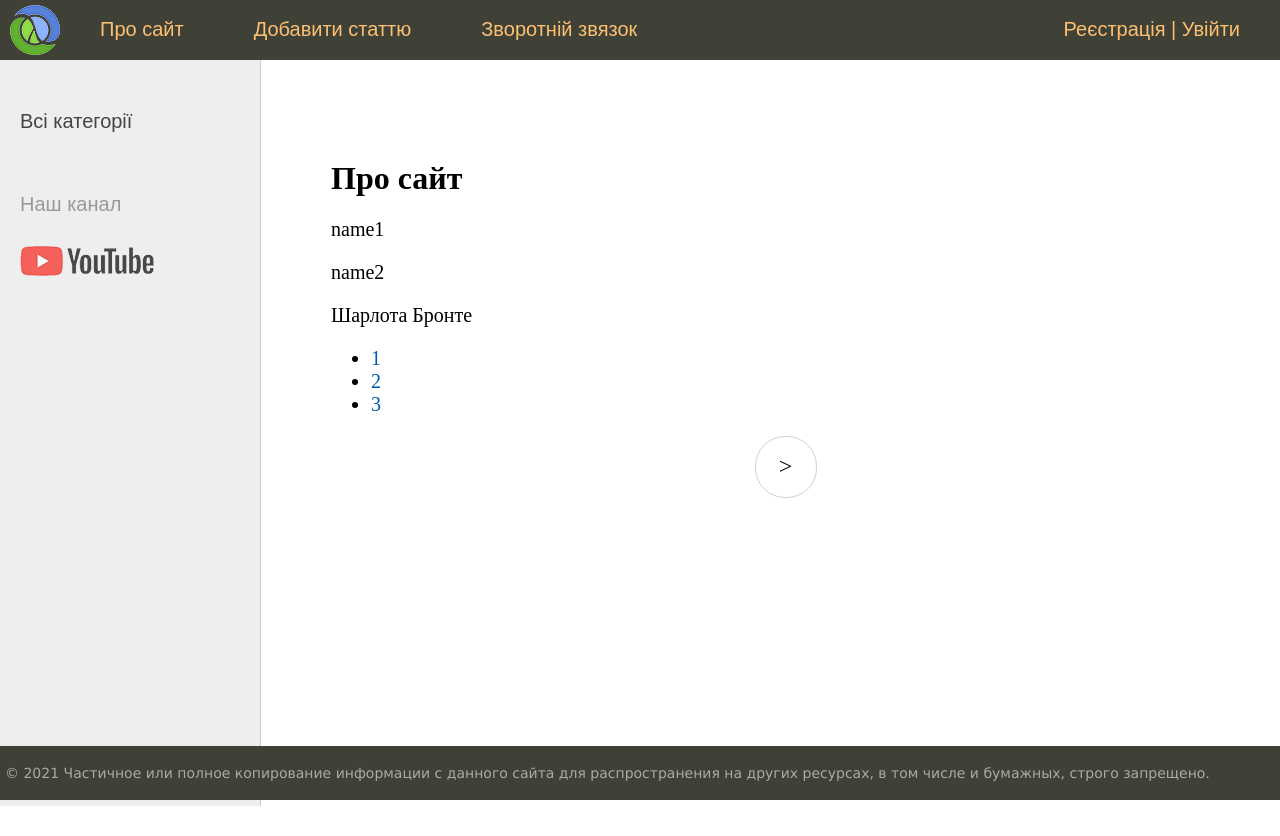
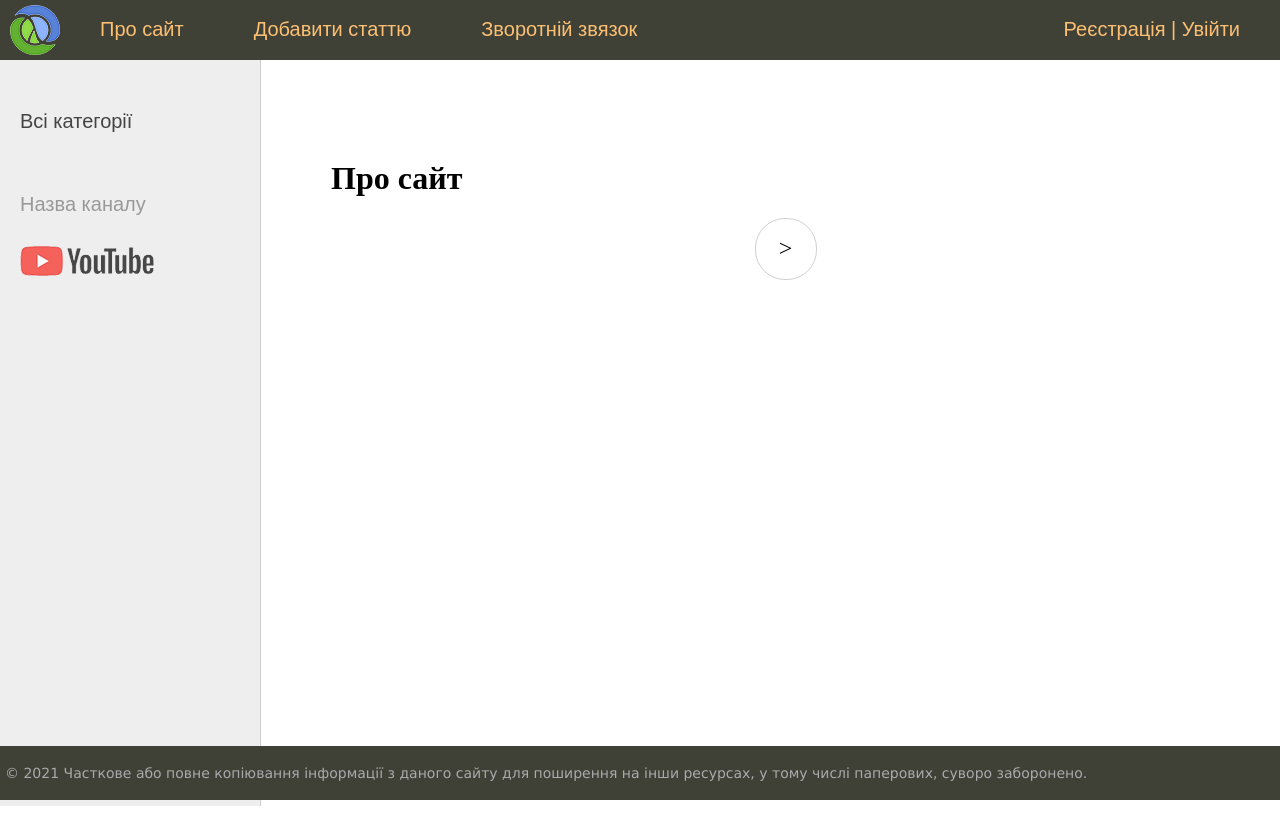
Before and after one commit to andrew18ned/cool-site, a Django app: page /about/ in a window 1280 px wide. Run offline with Django 4.2, Linux system fonts and the light colour scheme; data comes from the database, SQL or seed files in the repository; both versions use the stored data as it was after the commit.

Commit message:
finish v1

```diff
--- a/women/templates/women/about.html
+++ b/women/templates/women/about.html
@@ -2,7 +2,7 @@
 
 {% block content %}
     <h1>{{title}}</h1>
-    {% for contact in page_obj %}
+    <!-- {% for contact in page_obj %}
         <p>{{ contact }}</p>
     {% endfor %}
 
@@ -14,5 +14,5 @@
                 </li>
             {% endfor %}
         </ul>
-    </nav>
+    </nav> -->
 {% endblock %}
--- a/women/templates/women/base.html
+++ b/women/templates/women/base.html
@@ -33,7 +33,7 @@
 
 <table class="table-content" border=0 cellpadding="0" cellspacing="0">
 <tr>
-<!-- Sidebar слева -->
+<!-- Sidebar зліва -->
 	<td valign="top" class="left-chapters">
 		<!-- {% getcats 1 %}   params fileter=1 -->
 	<ul id="leftchapters">
@@ -54,14 +54,14 @@
 		{% endfor %}
 
 		<li class="share">
-		<p>Наш канал</p>
-		<a class="share-yt" href="https://www.youtube.com/channel/UClJzWfGWuGJL2t-3dYKcHTA/playlists" target="_blank" rel="nofollow"></a>
+		<p>Назва каналу</p>
+		<a class="share-yt" href="#" rel="nofollow"></a>
 		</li>
 	</ul>
 </td>
-<!-- Конец Sidebar'а -->
+<!-- Кінець Sidebar'а -->
 <td valign="top" class="content">
-	<!-- Хлебные крошки -->
+	<!-- Хлібні крихти -->
 	{% block breadcrumbs %}
 	{% endblock %}
 
@@ -93,16 +93,16 @@
 	</nav>
 {% endif %}
 	</div>
-<!-- Конец блока контента -->
+<!-- Кінец блока контента -->
 
 </td></tr></table>
 </td></tr>
 <!-- Footer -->
 <tr><td valign=top>
 	<div id="footer">
-		<p>&copy; 2021 Частичное или полное копирование информации с данного сайта для распространения на других ресурсах, в том числе и бумажных, строго запрещено.</p>
+		<p>&copy; 2021 Часткове або повне копіювання інформації з даного сайту для поширення на інши ресурсах, у тому числі паперових, суворо заборонено.</p>
 	</div>
 </td></tr></table>
-<!-- Конец footer'а и страницы -->
+<!-- Кінец footer'а і сторінки -->
 </body>
 </html>
```
Also changed, not shown: requirements.txt (added, +8 -0 lines), db.sqlite3, media/photos/2022/05/04/гиги.png (deleted), media/photos/2022/05/05/6524b417-8957-4ca7-9eb6-a853fcc215a8.png (deleted), media/photos/2022/05/07/20220131_084409.jpg (deleted), media/photos/2022/05/07/7.png (deleted), media/photos/2022/05/07/random_film.png (deleted), media/photos/2022/05/08/1.jpg (added), media/photos/2022/05/08/1_Mv90hlh.jpg (added), media/photos/2022/05/08/2.png (added), media/photos/2022/05/08/3.jpg (added), media/photos/2022/05/08/3_B5TOTVo.jpg (added).
